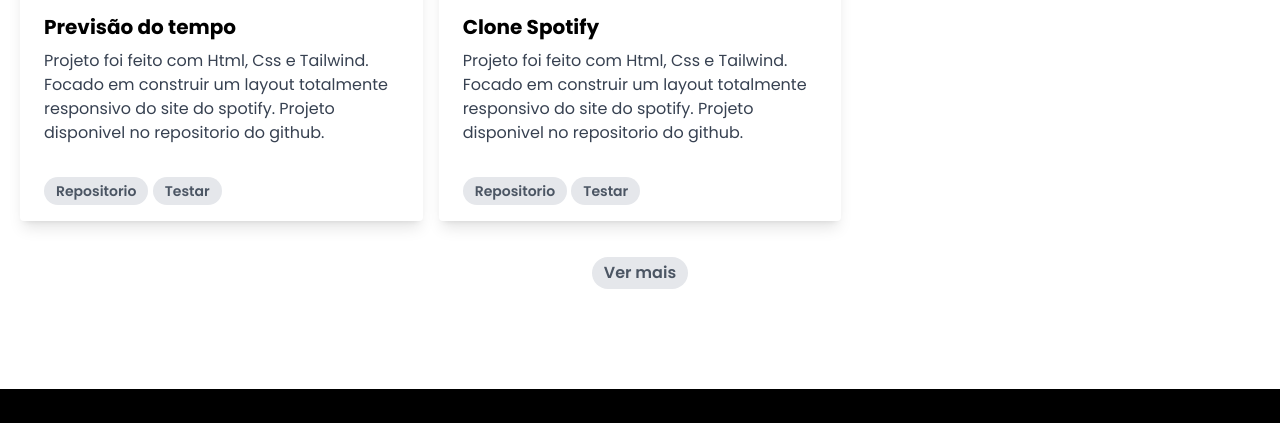
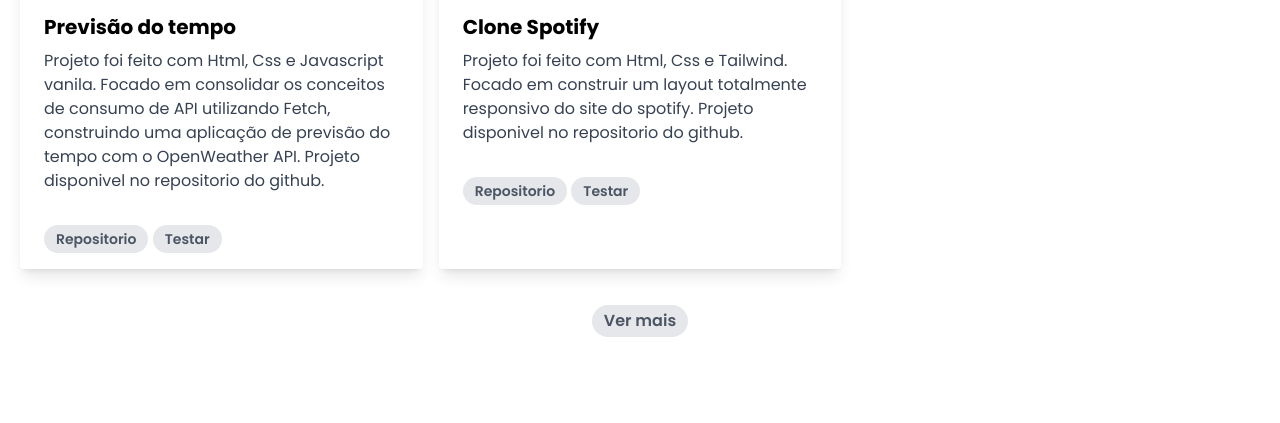
Before and after one commit to RonaldoFidelis/Cracha, a website: page index.html in a window 1280 px wide. Shown: the part 1954-2377 px from the top of the page. Drawn offline with Linux system fonts and the light colour scheme.

Commit message:
Feat: UpdateDescOpenWeather

```diff
--- a/index.html
+++ b/index.html
@@ -269,8 +269,7 @@
                         <div class="px-6 py-4">
                             <div class="font-bold text-xl mb-2">Previsão do tempo</div>
                             <p class="text-gray-700 text-base">
-                                Projeto foi feito com Html, Css e Tailwind. Focado em construir um layout totalmente
-                                responsivo do site do spotify. Projeto disponivel no repositorio do github.
+                                Projeto foi feito com Html, Css e Javascript vanila. Focado em consolidar os conceitos de consumo de API utilizando Fetch, construindo uma aplicação de previsão do tempo com o OpenWeather API. Projeto disponivel no repositorio do github.
                             </p>
                         </div>
                         <div class="px-6 py-4">
```
